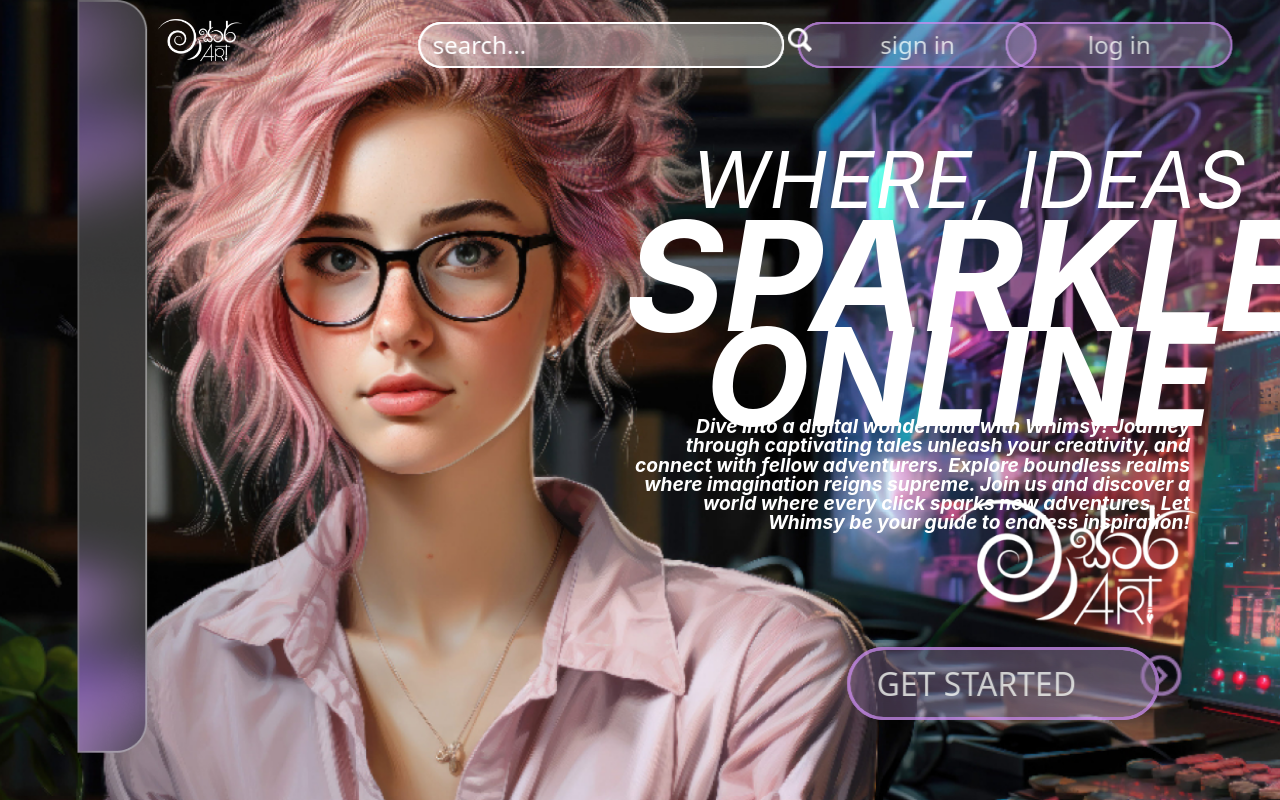
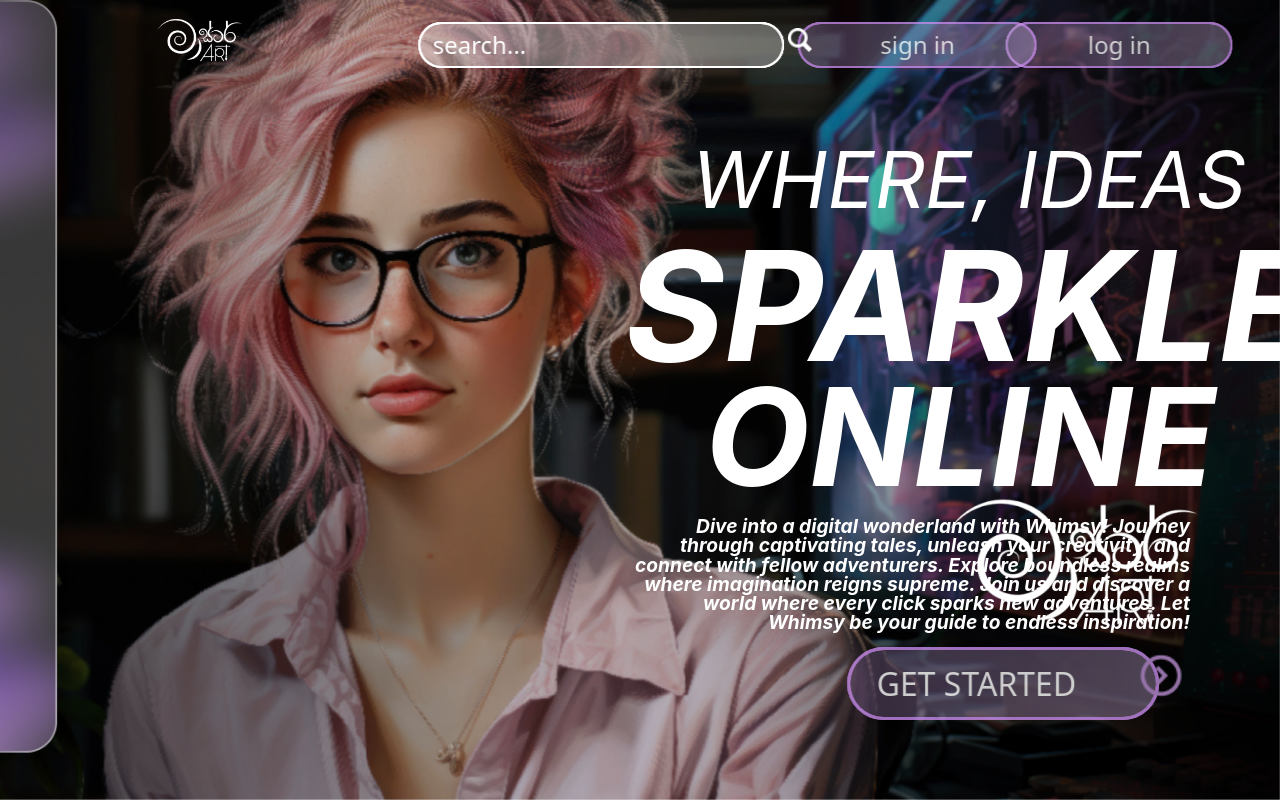
Before and after one commit to DevindaWanasinghe/master-art-design-web-platform, a React (Create React App) app in the folder frontend/: page / in a window 1280 px wide. Built offline with nearby package versions, Linux system fonts and the light colour scheme.

Commit message:
Countup numbers at Home

```diff
--- a/frontend/src/components/main-pages/Home.jsx
+++ b/frontend/src/components/main-pages/Home.jsx
@@ -1,75 +1,76 @@
 import React from "react";
 import Bimage1 from "../../images/Home/Background girl image.png";
-import Bimage2 from "../../images/Home/Background black-2.png";
-import Bimage3 from "../../images/Home/Background black-1.png";
 import Arrow01 from "../../images/Home/Arrow.png";
 import Search01 from "../../images/Home/search.png";
 import Logo01 from "../../images/Home/LOGO 1.png";
 import NavBarBackground from "../../images/Home/NavBarbackground.png";
 
-import Sidebar from '../../components/main-pages/Sidebar';
-import Header from '../../components/main-pages/Header';
-import { IoIosArrowDropright } from "react-icons/io";
 import "./../../css/home.css"; // Import custom CSS
 
-<script src="https://cdn.tailwindcss.com"></script>;
 function Home() {
   return (
-
-    <div className="relative min-h-screen overflow-hidden bg-center bg-cover bg-login-bg">
+    <div className="relative w-full h-screen overflow-hidden">
+      {/* Background Image */}
+      <img
+        src={Bimage1}
+        alt="Overlay image1"
+        className="fixed absolute inset-0 z-0 object-cover w-full h-full"
+      />
 
       {/* Text Overlay */}
-      <div
-        className="absolute text02C"
-        style={{ left: "625.02px", top: "183.62px" }}
-      >
+      <div className="absolute text02C" style={{ left: "625.02px", top: "183.62px" }}>
         <h1 className="text01C">WHERE, IDEAS</h1>
       </div>
-      <div
-        className="absolute text02C"
-        style={{ left: "625.02px", top: "183.62px" }}
-      >
+      <div className="absolute text02C" style={{ left: "625.02px", top: "213.62px" }}>
         <h1 className="text02C">SPARKLE</h1>
       </div>
-      <div
-        className="absolute text02C"
-        style={{ left: "625.02px", top: "183.62px" }}
-      >
+      <div className="absolute text02C" style={{ left: "625.02px", top: "243.62px" }}>
         <h1 className="text03C">ONLINE</h1>
       </div>
-      <div
-        className="absolute text02C"
-        style={{ left: "625.02px", top: "183.62px" }}
-      >
+      <div className="absolute text02C" style={{ left: "625.02px", top: "283.62px" }}>
         <p className="text04C">
-          Dive into a digital wonderland with Whimsy! Journey through
-          captivating tales unleash your creativity, and connect with fellow
-          adventurers. Explore boundless realms where imagination reigns
-          supreme. Join us and discover a world where every click sparks new
-          adventures.  Let Whimsy be your guide to endless inspiration!
+          Dive into a digital wonderland with Whimsy! Journey through captivating tales, unleash your creativity, and connect with fellow adventurers. Explore boundless realms where imagination reigns supreme. Join us and discover a world where every click sparks new adventures. Let Whimsy be your guide to endless inspiration!
         </p>
       </div>
       <div>
-        <boutton className="button01C">GET STARTED</boutton>
+        <button className="button01C">GET STARTED</button>
         <img src={Arrow01} alt="Arrow" className="arrow01C" />
       </div>
       <div>
-        <boutton className="button02C">log in</boutton>
-        <boutton className="button03C">sign in</boutton>
-        <boutton className="button04C">search...</boutton>
-        <img src={Search01} alt="Arrow" className="search01C" />
+        <button className="button02C">log in</button>
+        <button className="button03C">sign in</button>
+        <button className="button04C">search...</button>
+        <img src={Search01} alt="Search" className="search01C" />
       </div>
       <div>
         <img src={Logo01} alt="Logo" className="logo01C" />
         <img src={Logo01} alt="Logo" className="logo02C" />
-        <img
-          src={NavBarBackground}
-          alt="NavBarBackground"
-          className="navbarback01C"
-        />
+        <img src={NavBarBackground} alt="NavBarBackground" className="navbarback01C" />
+      </div>
+
+      {/* Coundown text */}
+      <div className="relative grid grid-cols-3 pl-[250px] pt-[800px] text-cente8r font-inter">
+      <div>
+          <h1 className="font-bold text-white text-9xl">00%</h1>
+          {/* <CountUp start={0} end={10} duration={2.75}></Countup> */}
+          <p className="font-medium text-white">Customer Satisfaction</p>
+        </div>
+        <div>
+          <h1 className="font-bold text-white text-9xl">50+</h1>
+          <p className="font-medium text-white">Projects Completed</p>
+        </div>
+        <div>
+          <h1 className="font-bold text-white text-9xl">100+</h1>
+          <p className="font-medium text-white">Happy Clients</p>
+        </div>
+
+
+      </div>
+       {/* Our Top catogery */}
+       <div className="relative pl-[250px] pt-[800px] text-cente8r font-inter">
+        <h1 className="font-bold text-white text-9xl">OUR TOP CATEGORIES</h1>
       </div>
     </div>
-
   );
 }
 
--- a/frontend/src/css/home.css
+++ b/frontend/src/css/home.css
@@ -236,7 +236,7 @@
   .navbarback01C {
     position: absolute;
     top: 0px;
-    left: 120px;
+    left: 30px;
     transform: translateX(-50%);
     width: 85px;
     height: auto;
```
Also changed, not shown: frontend/src/images/Home/Background girl image.png.
